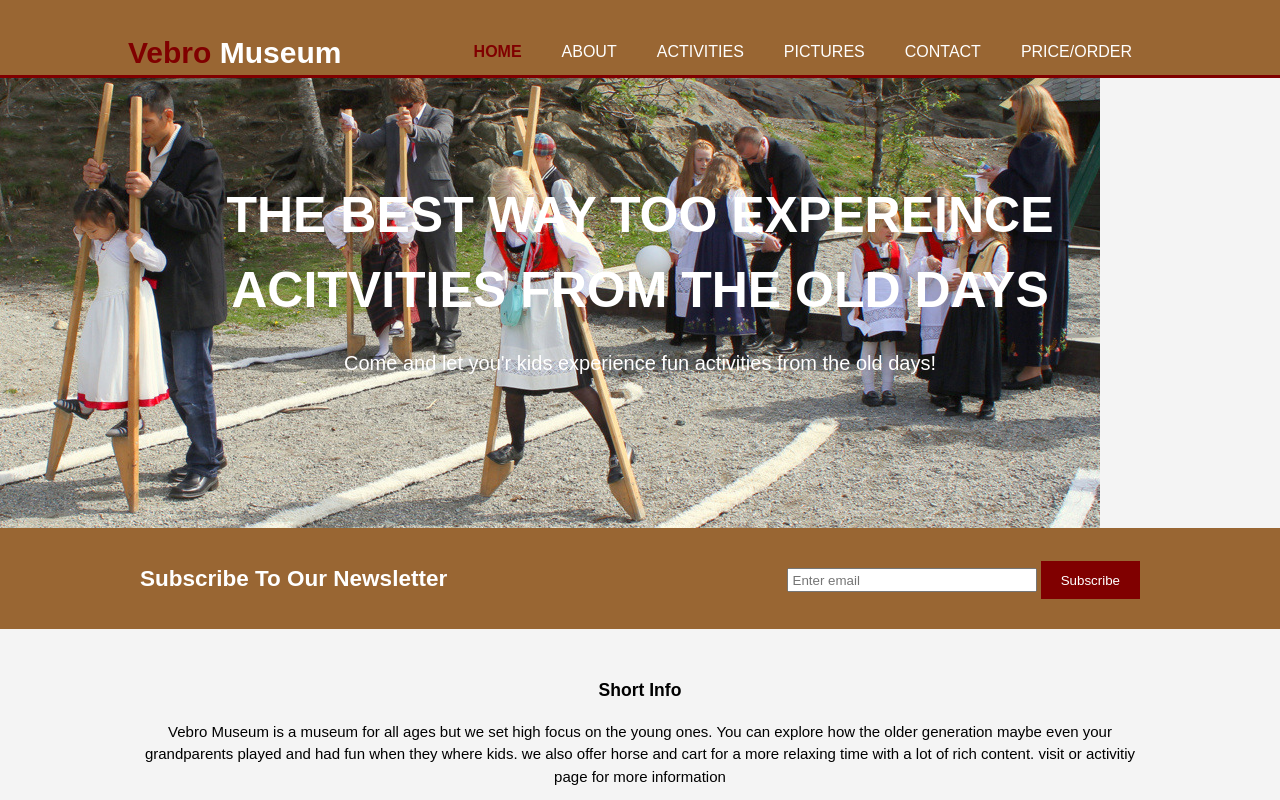
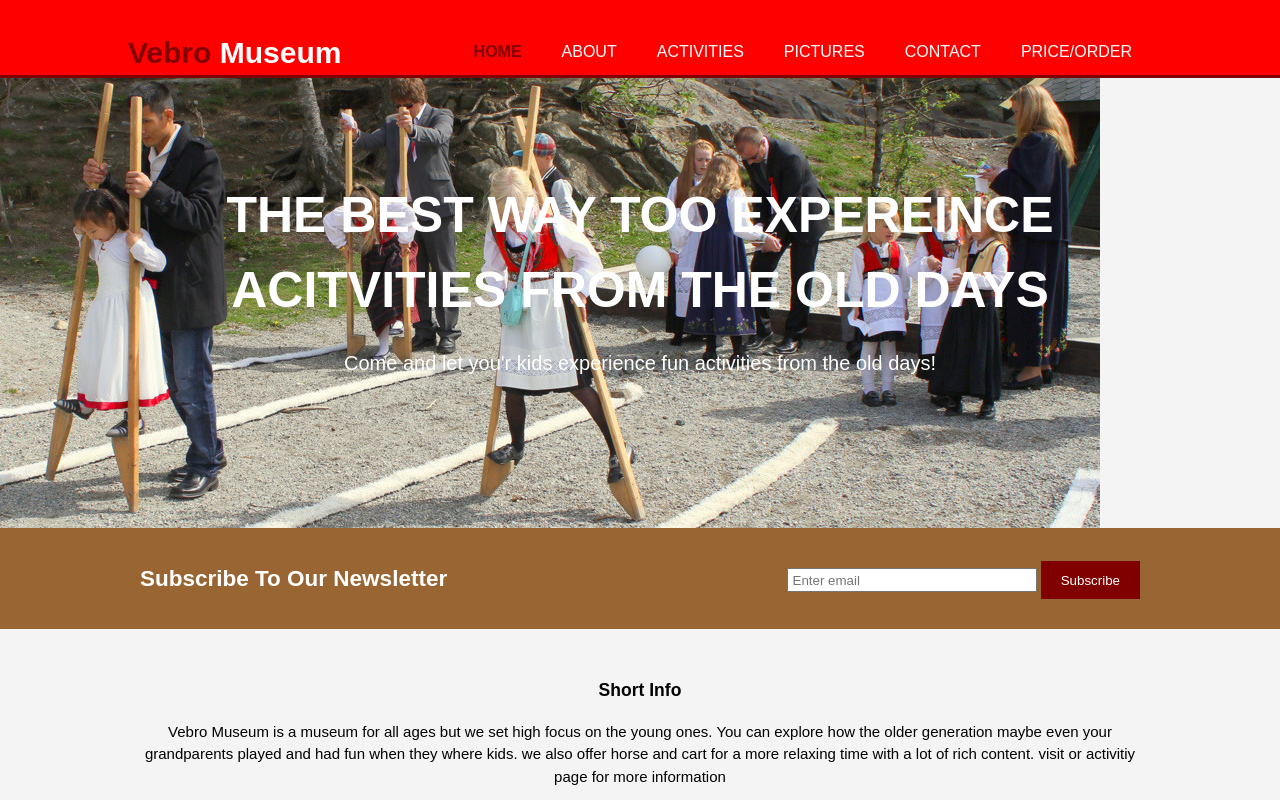
Before and after one commit to aaern123/MinHjemmeside, a plain HTML site: page Website/index.html in a window 1280 px wide. Shown: the top 800 px of the page. Drawn offline with Linux system fonts and the light colour scheme.

Commit message:
Oppdaterte en farge
La til rød farge

```diff
--- a/Website/css/style.css
+++ b/Website/css/style.css
@@ -80,7 +80,7 @@ text-align: center;
 
 /* Header */
 header{
-  background:#996633;
+  background:red;
   color:#fff;
   padding-top: 30px;
   min-height: 70px;
```
